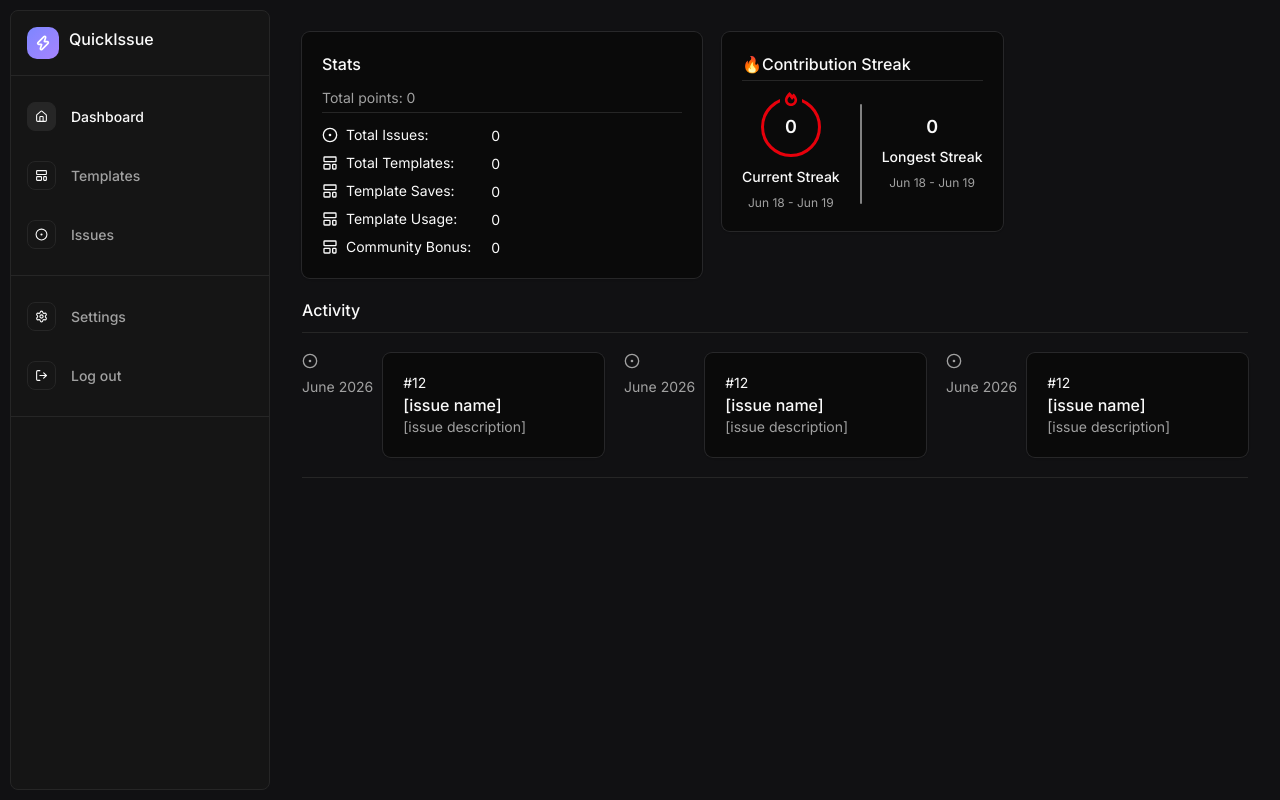
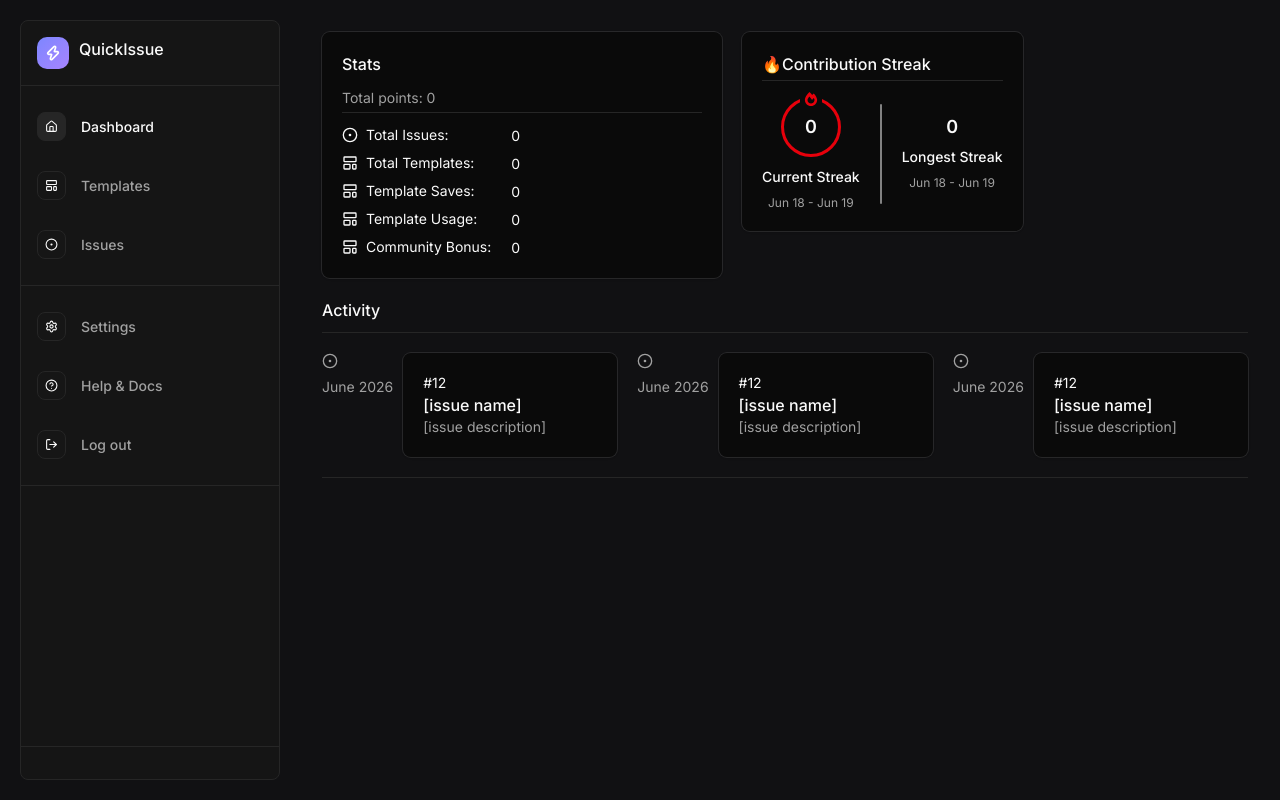
Before and after one commit to giamimino/QuickIssue, a Next.js app: page /dashboard in a window 1280 px wide. Built offline with nearby package versions, Linux system fonts and the light colour scheme; no server answers.

Commit message:
add current user endpoint and sidebar profile

```diff
--- /dev/null
+++ b/src/app/api/me/route.ts
@@ -0,0 +1,17 @@
+import GENERIC_ERRORS from "@/constants/errors/generic.errors";
+import { auth } from "@/lib/auth/auth";
+import { NextResponse } from "next/server";
+
+export async function GET() {
+  try {
+    const payload = await auth();
+
+    return NextResponse.json({ ok: true, payload }, { status: 200 });
+  } catch (err) {
+    console.error(err);
+    return NextResponse.json(
+      { ok: false, error: GENERIC_ERRORS.SERVER_ERROR },
+      { status: 500 },
+    );
+  }
+}
--- a/src/components/layouts/sidebar.tsx
+++ b/src/components/layouts/sidebar.tsx
@@ -3,6 +3,7 @@ import React from "react";
 import { CardDescription, CardTitle } from "../ui/card";
 import {
   CircleDot,
+  CircleHelp,
   House,
   LayoutTemplate,
   LogOut,
@@ -12,6 +13,12 @@ import {
 } from "lucide-react";
 import { usePathname, useRouter } from "next/navigation";
 import clsx from "clsx";
+import Image from "next/image";
+import { useQuery } from "@tanstack/react-query";
+import ApiClient from "@/lib/api/api-client";
+import { MeApi } from "@/types/api/me";
+import { useAlertContext } from "@/store/contexts/alert.context";
+import MeSkeleton from "../skeletons/me.skeleton";
 
 const pages: {
   id: string;
@@ -51,9 +58,28 @@ const Sidebar = () => {
   const currentPage = pages.find((p) =>
     p.matchSubRouter ? pathname.startsWith(p.path) : pathname === p.path,
   )?.id;
+  const { setAlert } = useAlertContext();
+
+  const { data: user, isPending } = useQuery({
+    queryKey: ["me"],
+    queryFn: async () => {
+      const url = "/api/me";
+      const data = await ApiClient<MeApi.Me.Response>(url);
+
+      if (!data.ok) {
+        setAlert({ id: crypto.randomUUID(), ...data.error });
+        return null;
+      }
+
+      return data.payload?.user;
+    },
+  });
 
   return (
-    <div className={`min-w-65 h-full bg-sidebar-bg rounded-md border `}>
+    <div className="p-2.5 h-full">
+      <div
+        className={`min-w-65 h-full bg-sidebar-bg rounded-md border flex flex-col`}
+      >
         <div className="flex gap-2.5 p-4 border-b border-b-sidebar-border">
           <div
             className="w-8 h-8 rounded-md bg-linear-to-br from-indigo-400 to-violet-400 flex items-center justify-center"
@@ -99,8 +125,23 @@ const Sidebar = () => {
         </div>
         <div className="py-4 border-b border-sidebar-border">
           <div className="flex flex-col gap-2.5">
+            {[
+              {
+                id: "settings",
+                label: "Settings",
+                icon: Settings,
+                url: "/dashboard/settings",
+              },
+              {
+                id: "helpanddocs",
+                label: "Help & Docs",
+                icon: CircleHelp,
+                url: "/help",
+              },
+            ].map((item) => (
               <div
-            onClick={() => router.push("/logout")}
+                key={item.id}
+                onClick={() => router.push(item.url)}
                 className={clsx(
                   `py-2.5 px-4 flex gap-3.75 items-center
                 cursor-pointer text-card-foreground transition-all duration-300 hover:bg-ring/12`,
@@ -111,14 +152,15 @@ const Sidebar = () => {
                     `p-1.75 border border-accent rounded-md transition-all duration-300 bg-input/10`,
                   )}
                 >
-              <Settings className="w-3.25 h-3.25" />
+                  <item.icon className="w-3.25 h-3.25" />
                 </div>
                 <CardDescription
                   className={clsx("font-medium transition-all duration-300")}
                 >
-              Settings
+                  {item.label}
                 </CardDescription>
               </div>
+            ))}
             <div
               onClick={() => router.push("/logout")}
               className={clsx(
@@ -143,6 +185,38 @@ const Sidebar = () => {
             </div>
           </div>
         </div>
+        <div className="p-4 mt-auto border-t border-border">
+          <div className="">
+            {isPending ? (
+              <MeSkeleton />
+            ) : (
+              user && (
+                <div className="flex gap-2.5 items-center cursor-pointer">
+                  <div>
+                    {user.image ? (
+                      <Image
+                        src={user?.image}
+                        width={48}
+                        height={48}
+                        alt="me-profile"
+                        className="rounded-xl w-8 h-8"
+                      />
+                    ) : (
+                      <div />
+                    )}
+                  </div>
+                  <div>
+                    <CardTitle className="text-sm">{user.name}</CardTitle>
+                    <CardDescription className="text-xs">
+                      {user.email}
+                    </CardDescription>
+                  </div>
+                </div>
+              )
+            )}
+          </div>
+        </div>
+      </div>
     </div>
   );
 };
--- a/src/lib/auth/auth.ts
+++ b/src/lib/auth/auth.ts
@@ -11,4 +11,17 @@ export const { handlers, auth, signIn, signOut } = NextAuth({
       clientSecret: process.env.AUTH_GITHUB_SECRET!,
     }),
   ],
+  callbacks: {
+    async session({ session, user }) {
+      // @ts-ignore
+      session.user = {
+        id: user.id,
+        name: user.name,
+        email: user.email,
+        image: user.image,
+      };
+
+      return session;
+    },
+  },
 });
--- /dev/null
+++ b/src/types/api/me.d.ts
@@ -0,0 +1,13 @@
+import { Session } from "next-auth";
+import { ApiErrorResponseType } from "./api";
+
+declare namespace MeApi {
+  namespace Me {
+    type Response =
+      | ApiErrorResponseType
+      | {
+          ok: true;
+          payload: Session | null;
+        };
+  }
+}
```
Lines whose indentation alone changed are shown as unchanged.
